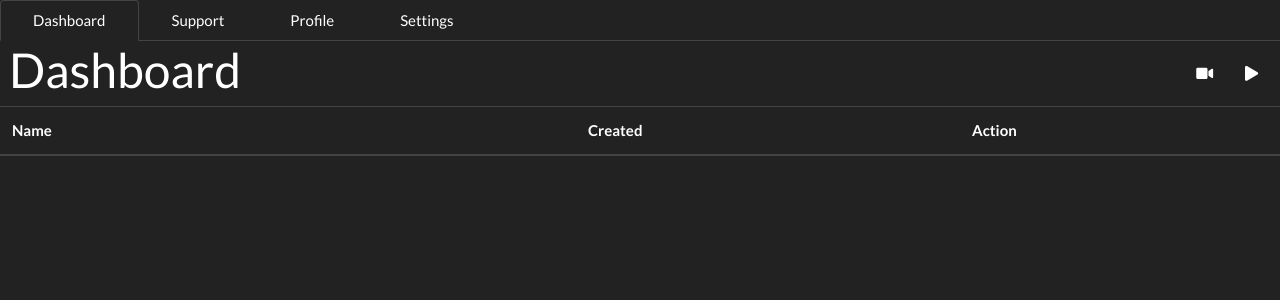
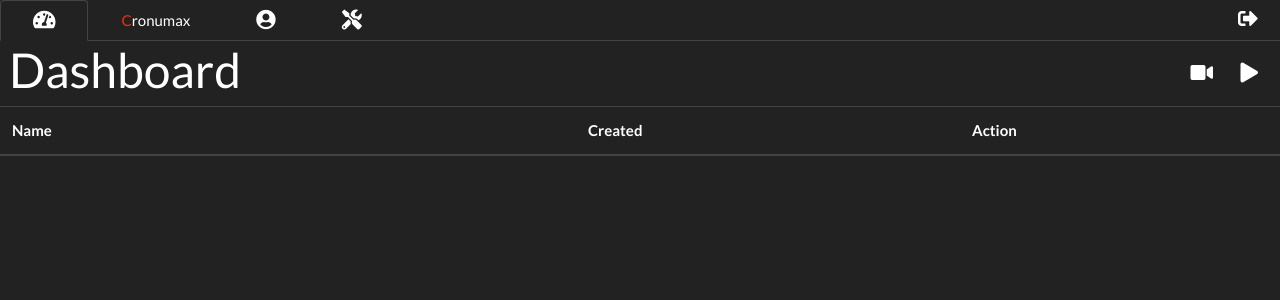
Before and after one commit to cronumax/Chrono, a web app: file assets/index.html in a window 1280 px wide. Shown: the top 300 px of the page. Run offline with its HTML, style and script files only (its server is not run), Linux system fonts and the light colour scheme; lists and menus that the app fills with data are empty; some libraries are stand-ins or nearby versions.

Commit message:
Visual optimization. Logout.

```diff
--- a/assets/index.css
+++ b/assets/index.css
@@ -24,7 +24,7 @@ html {
 }
 
 #playBtn {
-  right: 0px;
+  right: 0;
 }
 
 @keyframes glowing {
@@ -74,3 +74,17 @@ h1 {
 #actionCol {
   width: 25%;
 }
+
+#logoutBtn {
+  position: absolute;
+  right: 0;
+  margin-top: 1px;
+}
+
+.ferrari-red {
+  color: #ff2800;
+}
+
+.white {
+  color: #fff;
+}
--- a/assets/index.html
+++ b/assets/index.html
@@ -11,25 +11,26 @@
 <body>
   <ul class="nav nav-tabs">
     <li class="nav-item">
-      <a class="nav-link active" data-toggle="tab" href="#dashboard">Dashboard</a>
+      <a class="nav-link active" data-toggle="tab" href="#dashboard"><i class='fa fa-tachometer-alt fa-lg'></i></a>
     </li>
     <li class="nav-item">
-      <a class="nav-link" data-toggle="tab" href="#support">Support</a>
+      <a class="nav-link" data-toggle="tab" href="#support"><span class='ferrari-red'>C</span><span class='white'>ronumax</span></a>
     </li>
     <li class="nav-item">
-      <a class="nav-link" data-toggle='tab' href="#profile">Profile</a>
+      <a class="nav-link" data-toggle='tab' href="#profile"><i class='fa fa-user-circle fa-lg'></i></a>
     </li>
     <li class="nav-item">
-      <a class="nav-link" data-toggle='tab' href="#settings">Settings</a>
+      <a class="nav-link" data-toggle='tab' href="#settings"><i class='fa fa-tools fa-lg'></i></a>
     </li>
+    <button class='btn' id='logoutBtn'><i class='fa fa-sign-out-alt fa-lg'></i></button>
   </ul>
   <div id="tabs" class="tab-content">
     <div class="tab-pane fade active show" id="dashboard">
       <div id="ctrlPanel">
         <h1>Dashboard</h1>
 
-        <button id='recordBtn' class='btn'><i class='fa fa-video'></i></button>
-        <button id='playBtn' class='btn'><i class='fa fa-play'></i></button>
+        <button id='recordBtn' class='btn'><i class='fa fa-video fa-lg'></i></button>
+        <button id='playBtn' class='btn'><i class='fa fa-play fa-lg'></i></button>
       </div>
 
       <table id='processList' class="table table-hover sortable">
--- a/assets/index.js
+++ b/assets/index.js
@@ -59,6 +59,10 @@ $(document).ready(function() {
       selectedRow.removeClass('selected')
     }
   })
+
+  $('#logoutBtn').click(function() {
+    window.pywebview.api.navigate_to_login()
+  })
 })
 
 function refreshProcessList() {
@@ -69,7 +73,7 @@ function refreshProcessList() {
       $.each(process, function(j, data) {
         row += '<td>' + data + '</td>'
       })
-      row += "<td><button id='renameBtn' class='btn'><i class='fa fa-edit'></i></button><button id='delBtn' class='btn'><i class='fa fa-trash'></i></button></td>"
+      row += "<td><button id='renameBtn' class='btn'><i class='fa fa-edit fa-lg'></i></button><button id='delBtn' class='btn'><i class='fa fa-trash fa-lg'></i></button></td>"
       row += '</tr>'
       $('#processList tbody').append(row)
     })
```
Also changed, not shown: 1 other file.
